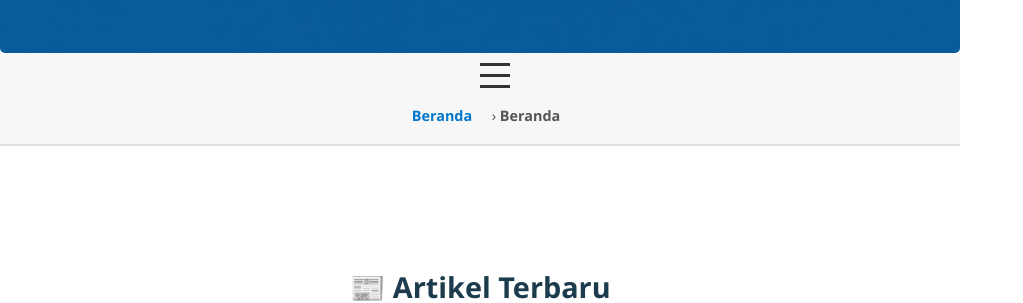
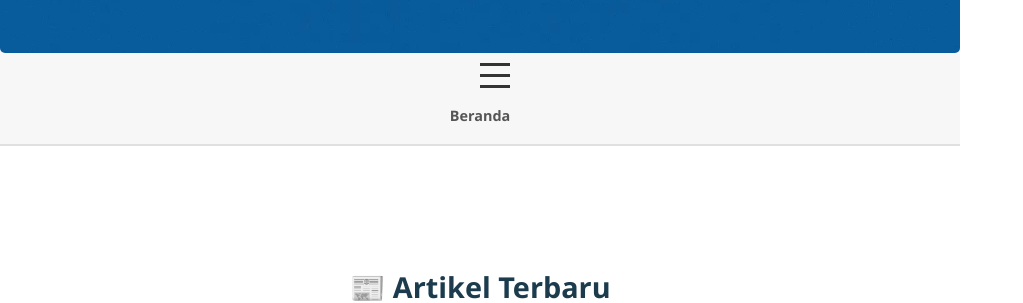
Before and after one commit to adesansuniar/blog-adesansuniar, a Jekyll site: the page built from index.html, in a window 1280 px wide. Shown: the part 602-905 px from the top of the page, without its empty margins (0-1023 px from the left). Built offline with Jekyll 4.4.1, drawn with Linux system fonts in a browser that asks for light colours.

Commit message:
Update header.html

```diff
--- a/_includes/header.html
+++ b/_includes/header.html
@@ -20,10 +20,12 @@
        style="display: none; margin-top: 15px;">
     {% include nav.html %}
   </nav>
-
-  <!-- 🍞 Breadcrumb -->
-  <nav role="navigation" aria-label="Breadcrumb"
-       style="font-size: 0.9em; margin-top: 15px; color: #555;">
+<!-- 🍞 Breadcrumb -->
+<nav role="navigation" aria-label="Breadcrumb"
+     style="font-size: 0.9em; margin-top: 15px; color: #555;">
+  {% if page.url == "/" %}
+    <span><strong>Beranda</strong></span>
+  {% else %}
     <span><a href="{{ '/' | relative_url }}" style="color: #0077cc;">Beranda</a></span>
     {% if page.categories %}
       {% for category in page.categories %}
@@ -35,7 +37,8 @@
     {% if page.title %}
       &nbsp;›&nbsp;<strong>{{ page.title }}</strong>
     {% endif %}
-  </nav>
+  {% endif %}
+</nav>
 
   <!-- 🎨 Interaksi Menu Toggle -->
   <style>
```
